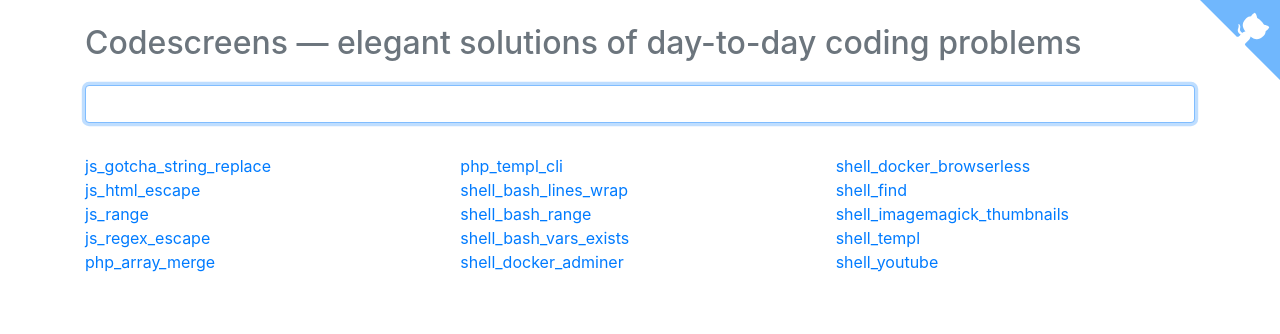
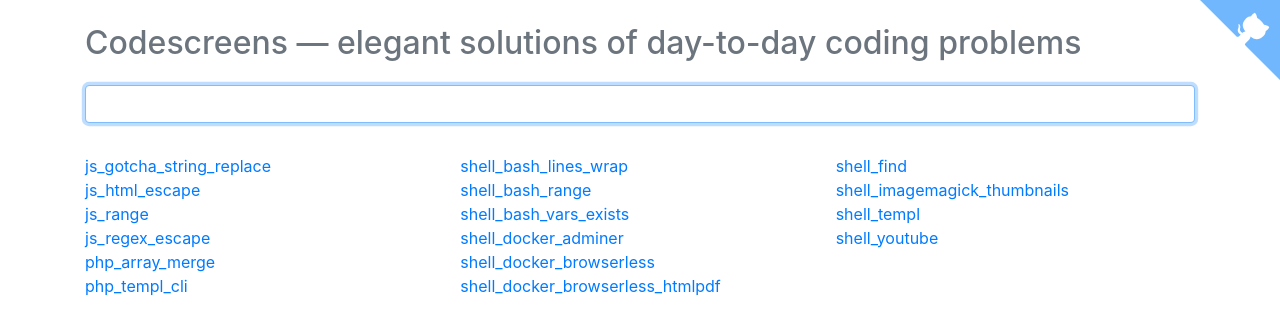
Before and after one commit to vbarbarosh/codescreens, a plain HTML site: page docs/index.html in a window 1280 px wide. Drawn offline with nearby package versions, Linux system fonts and the light colour scheme.

Commit message:
add shell_docker_browserless_htmlpdf

```diff
--- a/docs/index.html
+++ b/docs/index.html
@@ -93,6 +93,7 @@
                 {name: 'shell_bash_vars_exists', gist_url: 'https://git.io/fjkXg'},
                 {name: 'shell_docker_adminer', gist_url: 'https://gist.github.com/f07a7a1529fa37a78878a0db193ca91c'},
                 {name: 'shell_docker_browserless', gist_url: 'https://git.io/fjLsL'},
+                {name: 'shell_docker_browserless_htmlpdf', gist_url: 'https://git.io/fjLwp'},
                 {name: 'shell_find', gist_url: 'https://gist.github.com/2c8b7d87ee1fa0338ae07bff4db2b706'},
                 {name: 'shell_imagemagick_thumbnails', gist_url: 'https://gist.github.com/b147da1610a3c173b58e444355d249a3'},
                 {name: 'shell_templ', gist_url: 'https://gist.github.com/ef717e6ef54e5e51d6f668c4ce089c1d'},
```
Also changed, not shown: img/shell_docker_browserless_htmlpdf.png (added), 1 other file.
